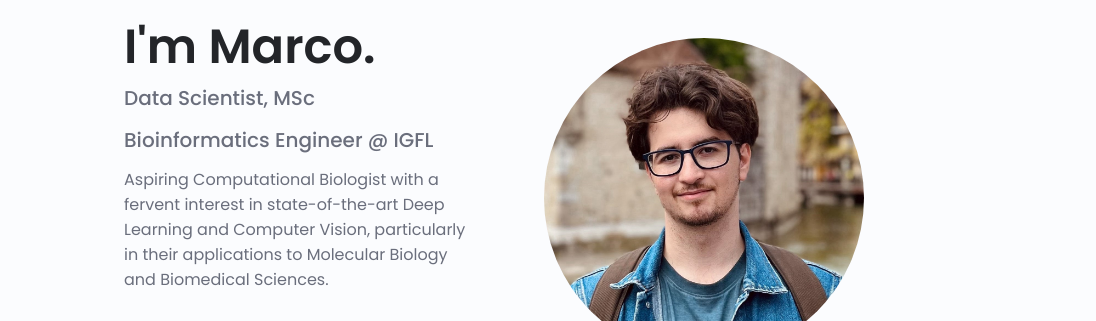
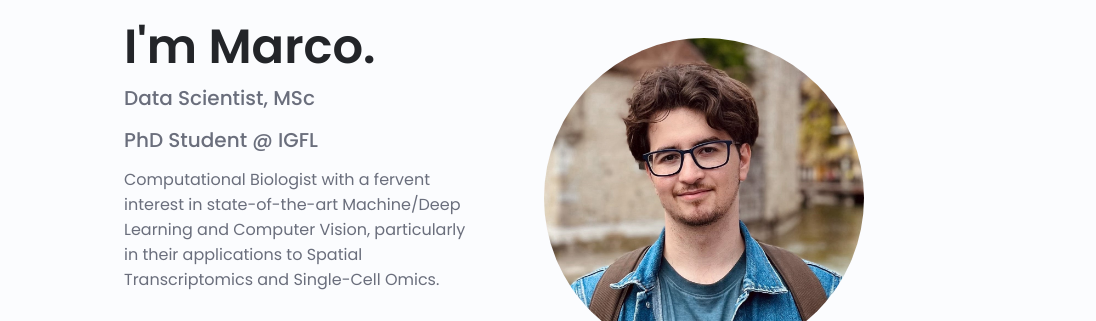
Before and after one commit to marcouderzo/marcouderzo.github.io, a plain HTML site: page index.html in a window 1280 px wide. Shown: the part 245-566 px from the top of the page, 184-1280 px from the left. Drawn offline with nearby package versions, Linux system fonts and the light colour scheme.

Commit message:
Update index.html

```diff
--- a/index.html
+++ b/index.html
@@ -15,7 +15,7 @@
     <link rel="stylesheet" href="assets/css/styles.css">
 
     <title>Marco Uderzo - Data Scientist</title>
-    <meta name="keywords" content="data scientist, computational biologist, deep learning, data science, bioinformatics, computer vision">
+    <meta name="keywords" content="data scientist, computational biologist, deep learning, data science, bioinformatics, spatial transcriptomics, computer vision">
     <meta name="author" content="Marco Uderzo">
     <meta name="robots" content="index, follow">
 </head>
@@ -92,10 +92,10 @@
                         <h1 class="home__title">Hello there, I'm Marco.
                         </h1>
                         <h3 class="home__subtitle">Data Scientist, MSc</h3>
-                        <h3 class="home__subtitle">Bioinformatics Engineer @ IGFL</h3>
-                        <p class="home__description">Aspiring Computational Biologist with a fervent
-                            interest in state-of-the-art Deep Learning and Computer Vision, particularly in their applications
-                            to Molecular Biology and Biomedical Sciences. </p>
+                        <h3 class="home__subtitle">PhD Student @ IGFL</h3>
+                        <p class="home__description">Computational Biologist with a fervent
+                            interest in state-of-the-art Machine/Deep Learning and Computer Vision, particularly in their applications
+                            to Spatial Transcriptomics and Single-Cell Omics. </p>
                             <div class="about__buttons">
                                 <a download="" href="assets/pdf/CV_MarcoUderzo.pdf" class="button button--flex">
                                     Download CV <i class="uil uil-download-alt button__icon"></i>
```
